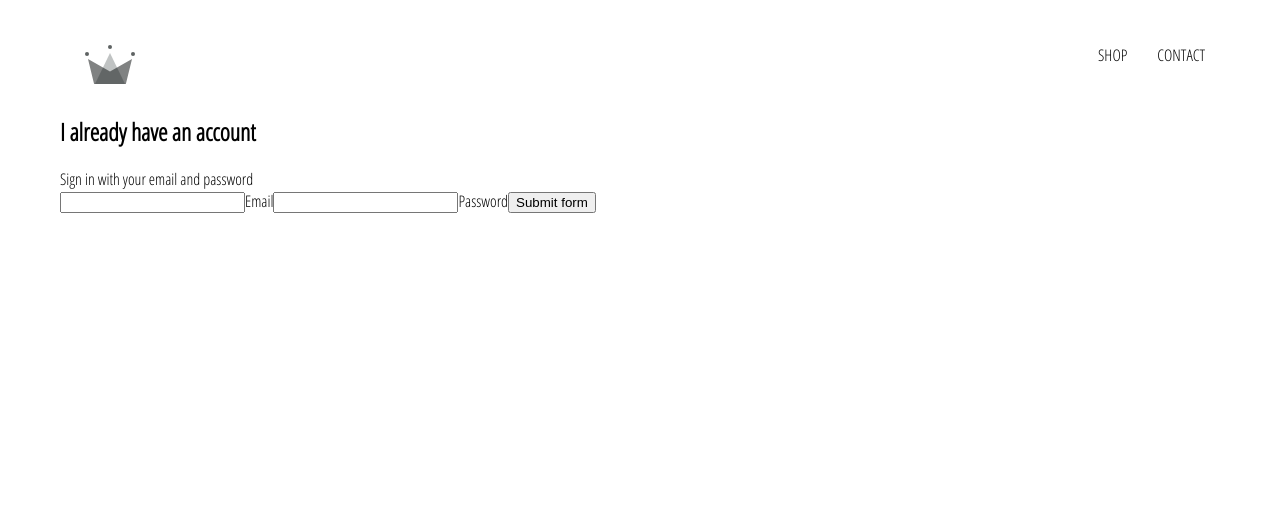
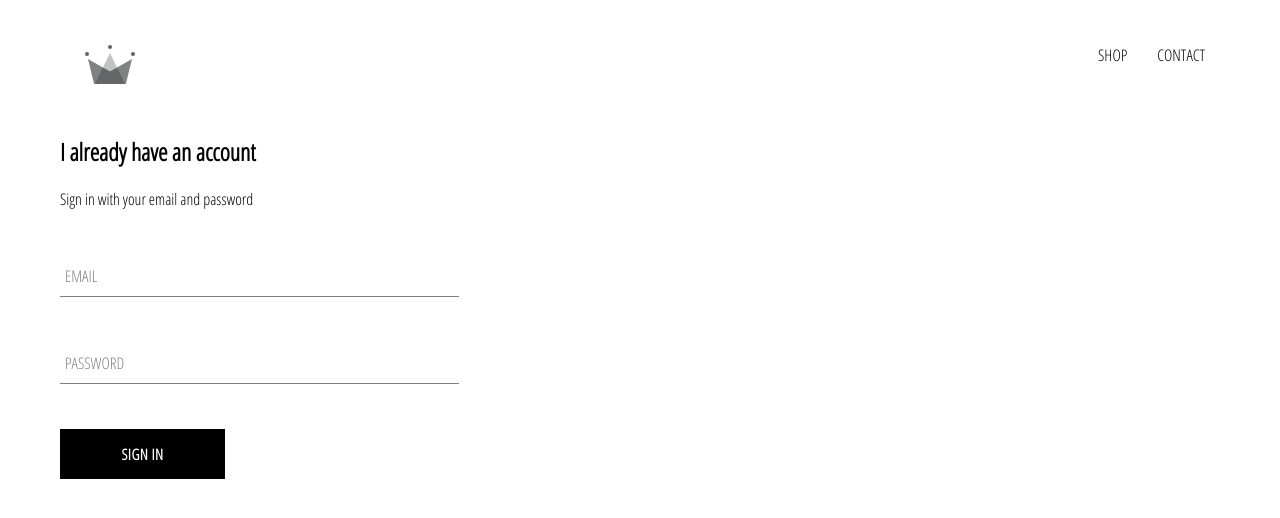
Before and after one commit to Haslaminator/crwn-clothing, a React (Create React App) app: page /signin in a window 1280 px wide. Shown: the top 518 px of the page. Built offline with nearby package versions, Linux system fonts and the light colour scheme.

Commit message:
styles sign in form and added own custom button

```diff
--- /dev/null
+++ b/src/components/custom-button/custom-button.component.jsx
@@ -0,0 +1,9 @@
+import React from 'react';
+
+import './custom-button.styles.scss';
+
+const CustomButton = ({ children, ...otherProps }) => (
+    <button className='custom-button'>{children}</button>
+);
+
+export default CustomButton;
--- /dev/null
+++ b/src/components/custom-button/custom-button.styles.scss
@@ -0,0 +1,22 @@
+.custom-button {
+    min-width: 165px;
+    width: auto;
+    height: 50px;
+    letter-spacing: 0.5px;
+    line-height: 50px;
+    padding: 0 35px 0 35px;
+    font-size: 15px;
+    background-color: black;
+    color: white;
+    text-transform: uppercase;
+    font-family: 'Open Sans Condensed';
+    font-weight: bolder;
+    border: none;
+    cursor: pointer;
+
+    &:hover {
+        background-color: white;
+        color: black;
+        border: 1px solid black;
+    }
+}
--- /dev/null
+++ b/src/components/form-input/form-input.component.jsx
@@ -0,0 +1,23 @@
+import React from 'react';
+
+import './form-input.styles.scss';
+
+const FormInput = ({ handleChange, label, ...otherProps }) => (
+    <div className='group'>
+        <input
+            className='form-input'
+            onChange={handleChange}
+            {...otherProps}
+        />
+        {label ? (
+            <label
+                className={`${
+                    otherProps.value.length ? 'shrink' : ''
+                } form-input-label`}
+            >
+                {label.toUpperCase()}
+            </label>
+        ) : null}
+    </div>
+);
+export default FormInput;
--- /dev/null
+++ b/src/components/form-input/form-input.styles.scss
@@ -0,0 +1,54 @@
+$sub-color: grey;
+$main-color: black;
+
+@mixin shrinkLabel {
+    top: -14px;
+    font-size: 12px;
+    color: $main-color;
+}
+
+.group {
+    position: relative;
+    margin: 45px 0;
+
+    .form-input {
+        background: none;
+        background-color: white;
+        color: $sub-color;
+        font-size: 18px;
+        padding: 10px 10px 10px 5px;
+        display: block;
+        width: 100%;
+        border: none;
+        border-radius: 0;
+        border-bottom: 1px solid $sub-color;
+        margin: 25px 0;
+
+        &:focus {
+            outline: none;
+        }
+
+        &:focus ~ .form-input-label {
+            @include shrinkLabel();
+        }
+    }
+
+    input[type='password'] {
+        letter-spacing: 0.3em;
+    }
+
+    .form-input-label {
+        color: $sub-color;
+        font-size: 16px;
+        font-weight: normal;
+        position: absolute;
+        pointer-events: none;
+        left: 5px;
+        top: 10px;
+        transition: 300ms ease all;
+
+        &.shrink {
+            @include shrinkLabel();
+        }
+    }
+}
--- a/src/components/sign-in/sign-in.component.jsx
+++ b/src/components/sign-in/sign-in.component.jsx
@@ -1,4 +1,6 @@
 import React from 'react';
+import FormInput from '../form-input/form-input.component';
+import CustomButton from '../custom-button/custom-button.component';
 
 import './sign-in.styles.scss';
 
@@ -30,24 +32,24 @@
             <div className='sign-in'>
                 <h2>I already have an account</h2>
                 <span>Sign in with your email and password</span>
-                <form onSubmit={this.handleSubmit}>
-                    <input
+                <form>
+                    <FormInput
                         name='email'
                         type='email'
                         value={email}
-                        onChange={this.handleChange}
+                        handleChange={this.handleChange}
                         required
+                        label='email'
                     />
-                    <label htmlFor=''>Email</label>
-                    <input
+                    <FormInput
                         name='password'
                         type='password'
                         value={password}
-                        onChange={this.handleChange}
+                        handleChange={this.handleChange}
                         required
+                        label='password'
                     />
-                    <label htmlFor=''>Password</label>
-                    <input type='submit' value='Submit form' />
+                    <CustomButton type='submit'>Sign in</CustomButton>
                 </form>
             </div>
         );
--- a/src/components/sign-in/sign-in.styles.scss
+++ b/src/components/sign-in/sign-in.styles.scss
@@ -0,0 +1,9 @@
+.sign-in {
+    width: 30vw;
+    display: flex;
+    flex-direction: column;
+
+    .title {
+        margin: 10px 0;
+    }
+}
```
